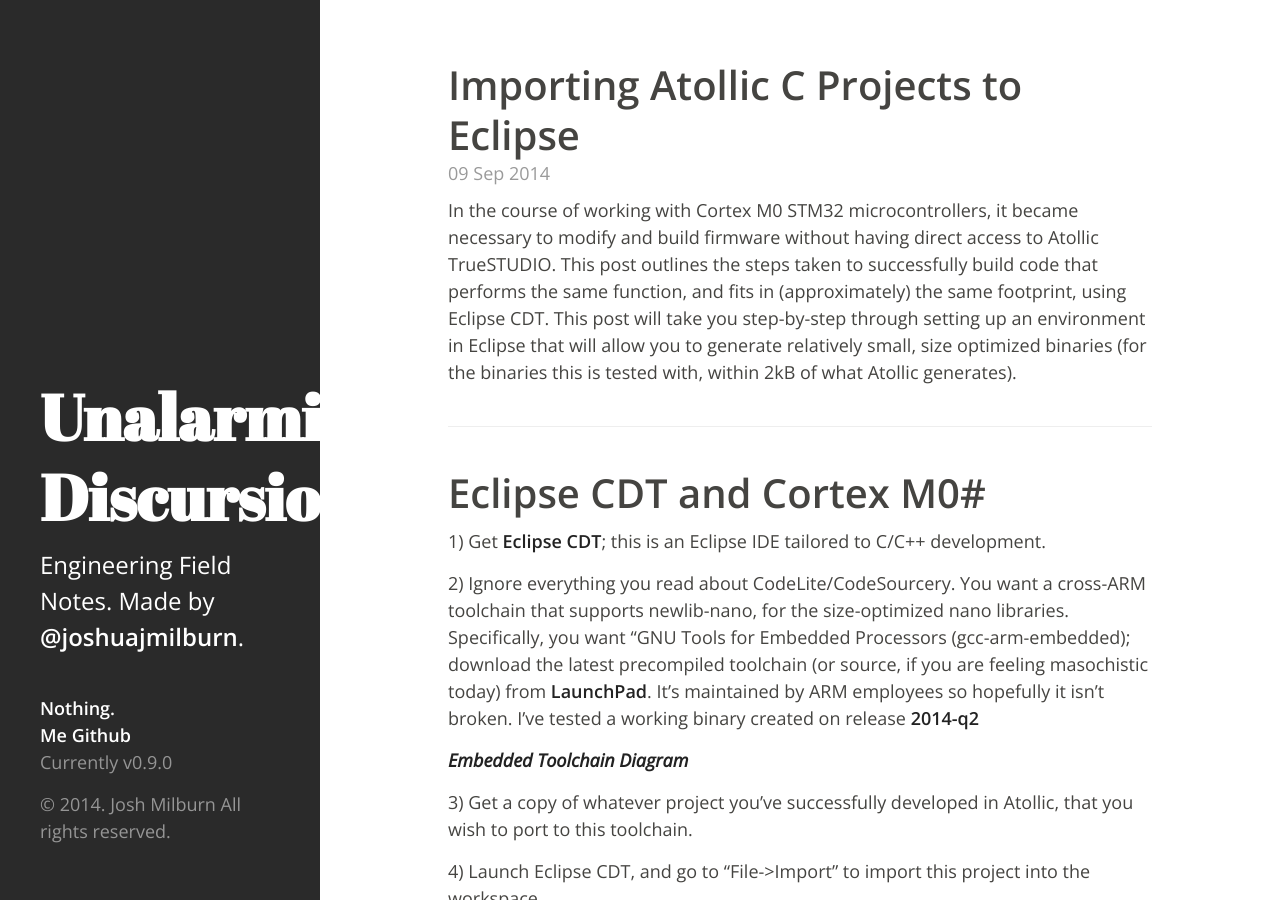
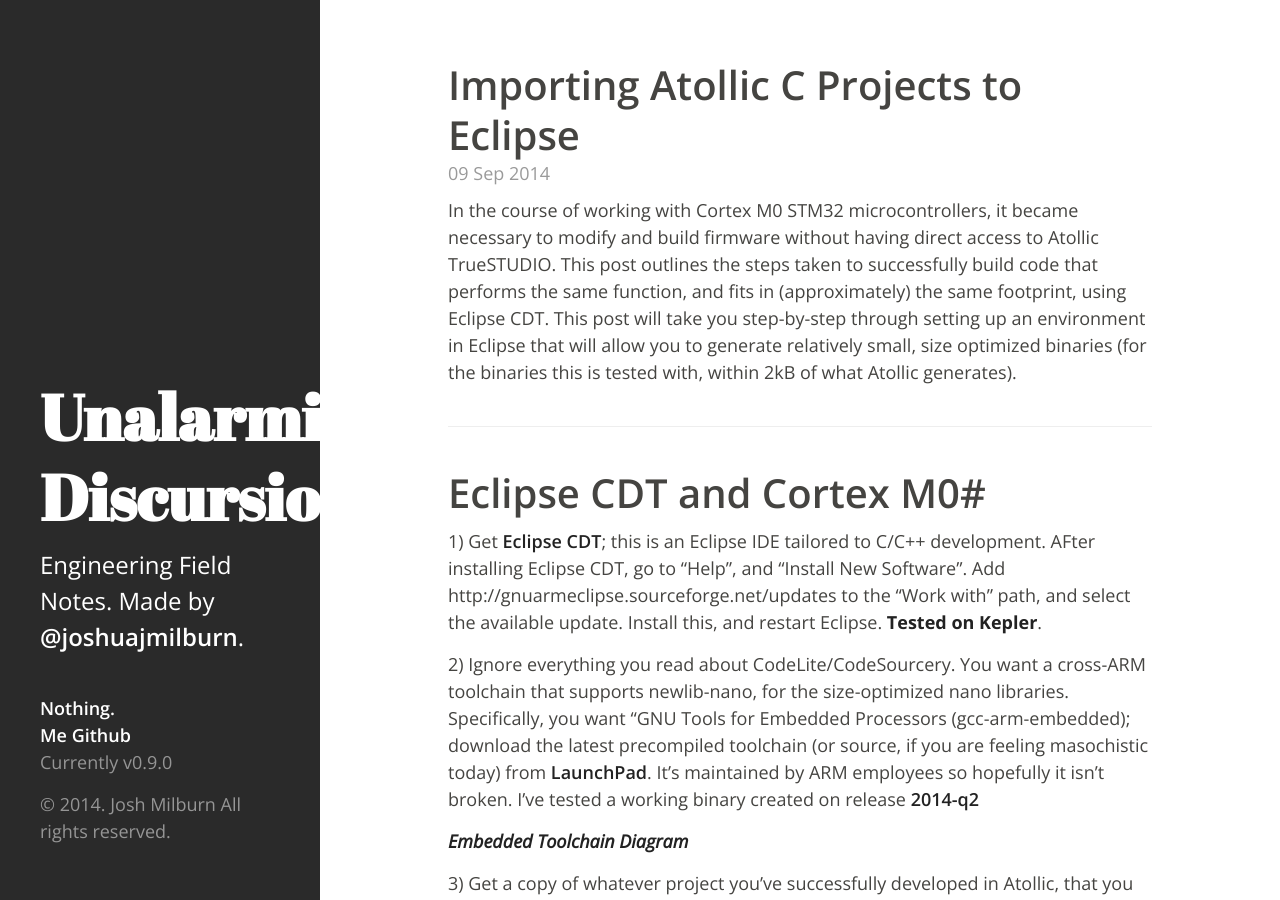
Before and after one commit to jjmilburn/jjmilburn.github.io, a Jekyll site: the page built from _posts/2014-09-09-atollic-to-eclipse.md, in a window 1280 px wide and 900 px high. Built offline with Jekyll 4.4.1, drawn with Linux system fonts in a browser that asks for light colours; Markdown is read by kramdown in place of the engine named in the settings.

Commit message:
Update 2014-09-09-atollic-to-eclipse.md

```diff
--- a/_posts/2014-09-09-atollic-to-eclipse.md
+++ b/_posts/2014-09-09-atollic-to-eclipse.md
@@ -9,7 +9,7 @@ In the course of working with Cortex M0 STM32 microcontrollers, it became necess
 
 #Eclipse CDT and Cortex M0#
 
-1) Get [Eclipse CDT](http://www.eclipse.org/cdt/); this is an Eclipse IDE tailored to C/C++ development.
+1) Get [Eclipse CDT](http://www.eclipse.org/cdt/); this is an Eclipse IDE tailored to C/C++ development.  AFter installing Eclipse CDT, go to "Help", and "Install New Software".  Add http://gnuarmeclipse.sourceforge.net/updates to the "Work with" path, and select the available update.  Install this, and restart Eclipse.  **Tested on Kepler**.
 
 2) Ignore everything you read about CodeLite/CodeSourcery.  You want a cross-ARM toolchain that supports newlib-nano, for the size-optimized nano libraries.  Specifically, you want "GNU Tools for Embedded Processors (gcc-arm-embedded); download the latest precompiled toolchain (or source, if you are feeling masochistic today) from [LaunchPad](https://launchpad.net/gcc-arm-embedded).  It's maintained by ARM employees so hopefully it isn't broken.  I've tested a working binary created on release [2014-q2](https://launchpad.net/gcc-arm-embedded/+milestone/4.8-2014-q2-update)
 
```
